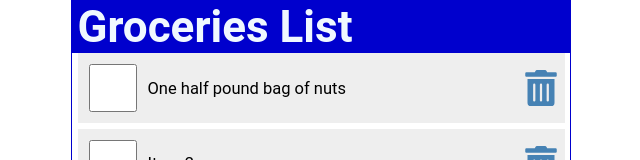
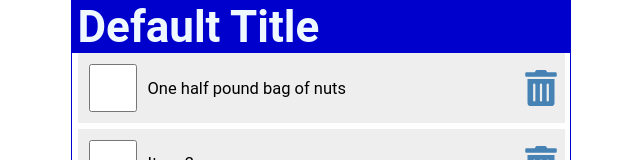
Before and after one commit to 1point21/first-react-app-1, a React (Create React App) app: page / in a window 1280 px wide. Shown: the top 160 px of the page, without its empty margins (319-959 px from the left). Built offline with nearby package versions, Linux system fonts and the light colour scheme.

Commit message:
fix: changes to styling

```diff
--- a/src/Header.js
+++ b/src/Header.js
@@ -1,18 +1,17 @@
 import React from "react";
 
-const Header = () => {
-  // this is a way to define inline styles
-  // then call under "<header style={headerStyle}>"
-  const headerStyle = {
-    backgroundColor: "mediumblue",
-    color: "#fff",
-  };
+// pass in destructured props from parent
+const Header = ({title}) => {
 
   return (
     <header>
-      <h1>Groceries List</h1>
+      <h1>{title}</h1>
     </header>
   );
 };
 
+Header.defaultProps = {
+  title: "Default Title"
+}
+
 export default Header;
```
